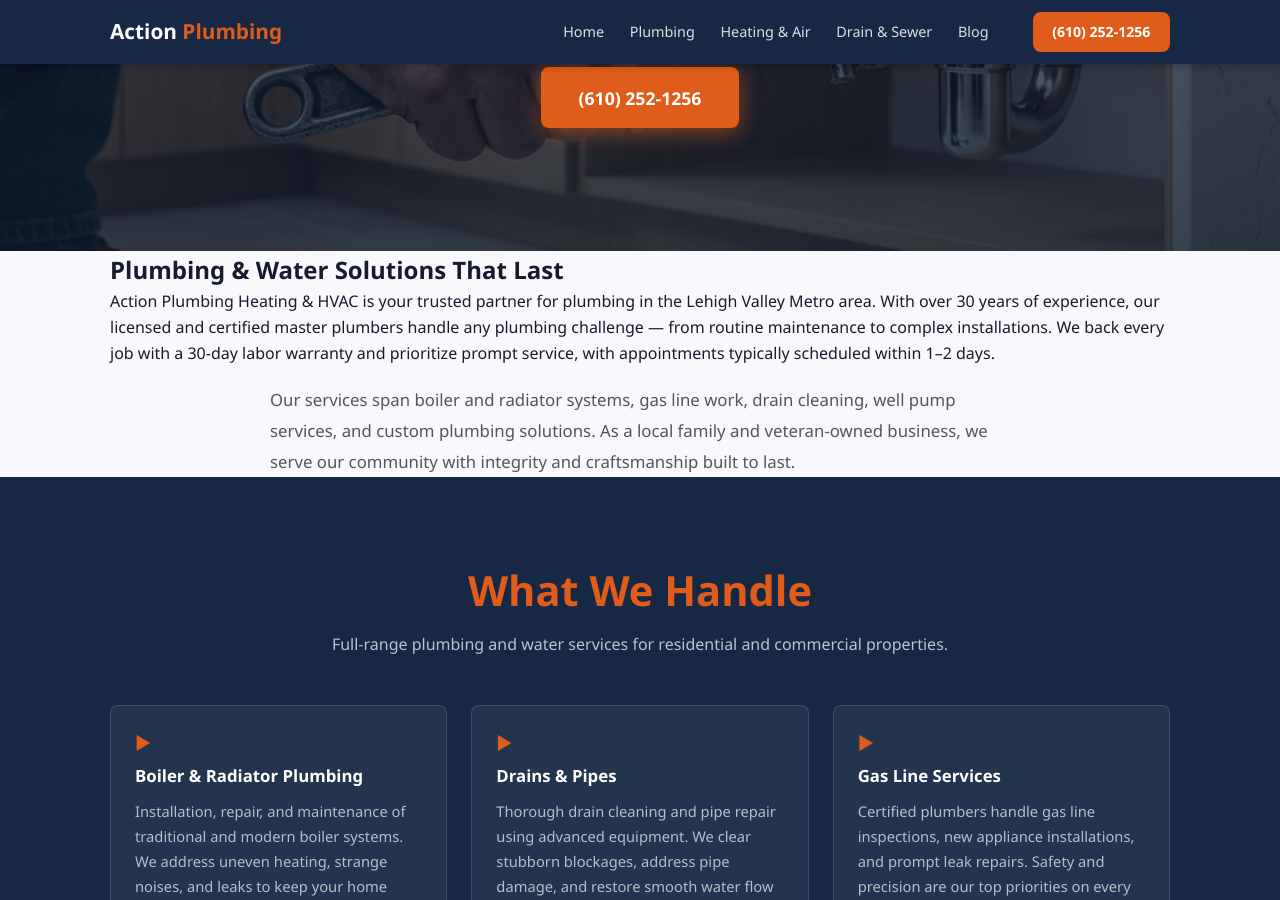
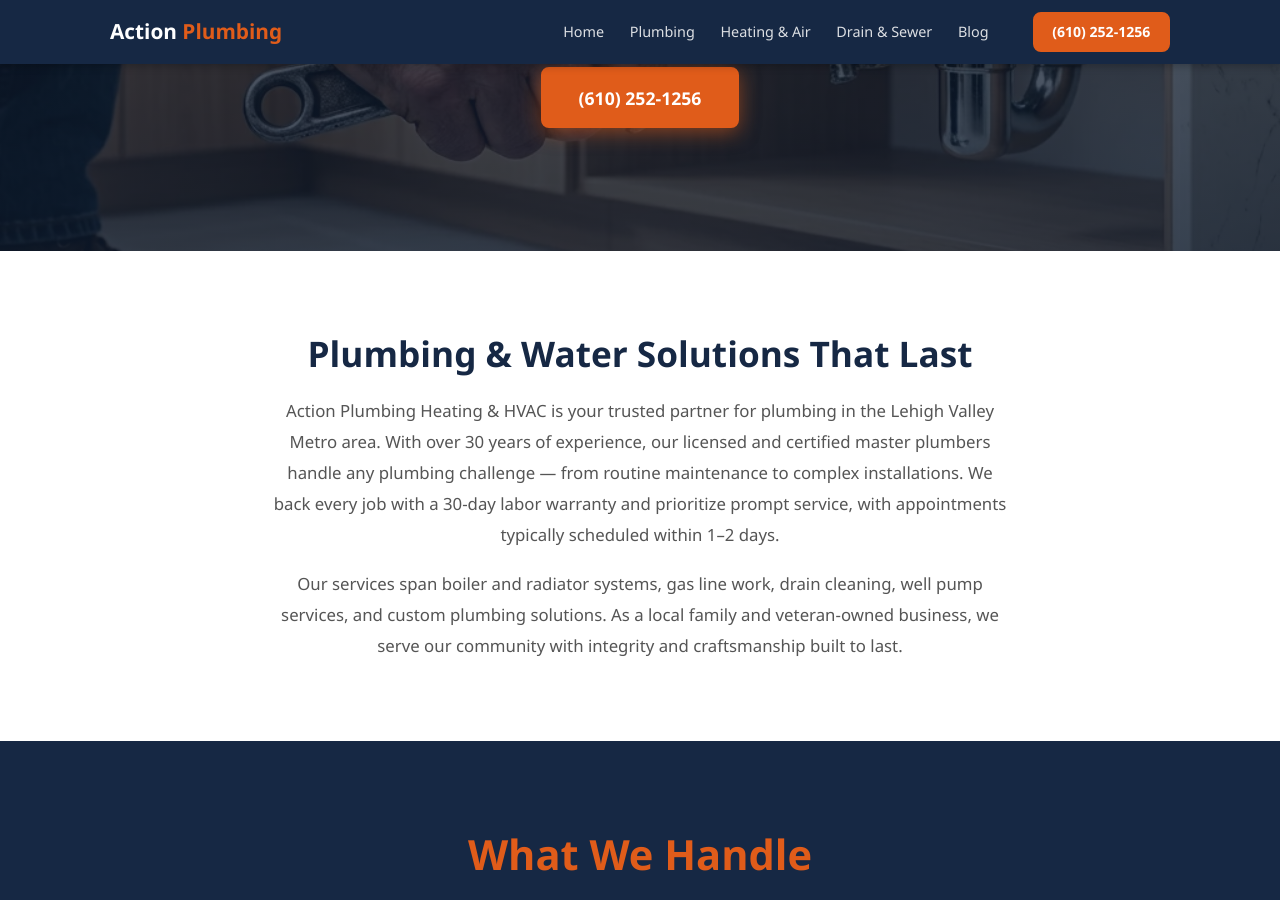
Before and after one commit to JimmyFlame77/Action-Plumbing, a Jekyll site: the page built from plumbing-and-water.html, in a window 1280 px wide and 900 px high, scrolled down 308 px. Built offline with Jekyll 4.4.1, drawn with Linux system fonts in a browser that asks for light colours.

Commit message:
Plumbing page update

```diff
--- a/css/style.css
+++ b/css/style.css
@@ -491,6 +491,36 @@ ul { list-style: none; }
 }
 
 /* ================================================
+   Intro Section (shared across pages)
+   ================================================ */
+.intro-section {
+  background: var(--clr-white);
+  padding: 5rem 1.25rem;
+  text-align: center;
+}
+.intro-container {
+  max-width: 800px;
+  margin: 0 auto;
+}
+.intro-section h2 {
+  font-size: clamp(1.55rem, 3.5vw, 2.2rem);
+  font-weight: 800;
+  color: var(--clr-primary);
+  margin-bottom: 1.25rem;
+  line-height: 1.25;
+}
+.intro-section p {
+  font-size: 1.05rem;
+  color: var(--clr-text-light);
+  line-height: 1.85;
+  max-width: 740px;
+  margin: 0 auto;
+}
+@media (max-width: 480px) {
+  .intro-section { padding: 3rem 1.25rem; }
+}
+
+/* ================================================
    Service Page Hero (reusable across service pages)
    ================================================ */
 .svc-hero {
@@ -613,8 +643,20 @@ ul { list-style: none; }
    Static Coupon Card (inline, non-popup)
    ================================================ */
 .coupon-inline-section {
-  background: var(--clr-bg);
+  position: relative;
   padding: 4rem 0;
+  overflow: hidden;
+}
+.coupon-inline-section::before {
+  content: '';
+  position: absolute;
+  inset: 0;
+  pointer-events: none;
+  z-index: 0;
+}
+.coupon-inline-section .container {
+  position: relative;
+  z-index: 1;
 }
 .coupon-inline-wrap {
   display: flex;
--- a/plumbing-and-water.html
+++ b/plumbing-and-water.html
@@ -125,4 +125,13 @@ description: "Licensed master plumbers serving the Lehigh Valley. Boiler, drain,
 .svc-hero--plumbing {
   background-image: url('{{ "/images/action-plumbing-wrench.webp" | relative_url }}');
 }
+/* ---- Coupon Section Background ---- */
+.coupon-inline-section::before {
+  background:
+    linear-gradient(
+      rgba(248, 249, 252, 0.72),
+      rgba(248, 249, 252, 0.72)
+    ),
+    url('{{ "/images/fresh-air-clean-hvac-qtmdoq.webp" | relative_url }}') center / cover no-repeat;
+}
 </style>
```
Also changed, not shown: index.html (+0 -29 lines).
